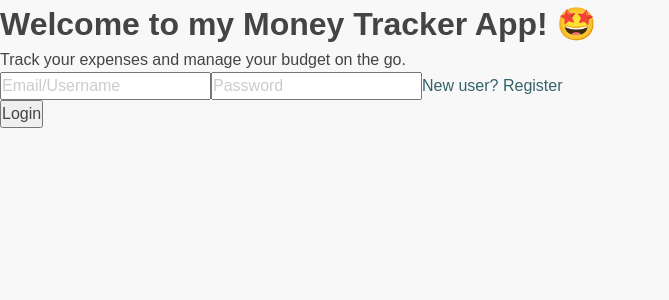
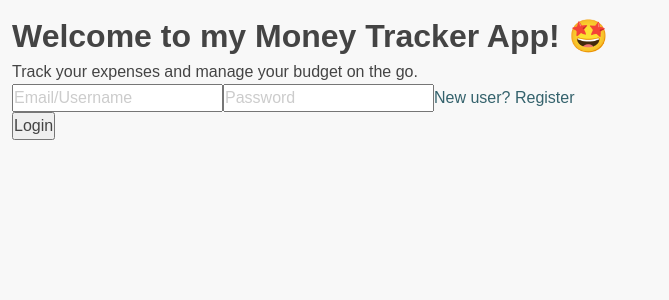
Before and after one commit to kNoCoding/MERN-Budget-Tracker, a React (Vite) app in the folder client/: page / in a window 1280 px wide. Shown: the top 300 px of the page, without its empty margins (0-669 px from the left). Built offline with nearby package versions, Linux system fonts and the light colour scheme.

Commit message:
Apply layout styling using the new layout global classes

```diff
--- a/client/src/components/ExpenseForm.jsx
+++ b/client/src/components/ExpenseForm.jsx
@@ -41,7 +41,7 @@ function ExpenseForm() {
     }
 
     return (
-        <div className='expense-form'>
+        <div className='expense-form main-layout'>
             <h1>{expenseId ? 'Update Expense' : 'Add Expense'}</h1>
 
             <form onSubmit={handleSubmit} >
--- a/client/src/pages/Dashboard.jsx
+++ b/client/src/pages/Dashboard.jsx
@@ -15,7 +15,7 @@ function Dashboard() {
     }, [dispatch])
 
     return (
-        <div>
+        <div className='main-layout'>
             <h1>This is the dashboard 🧮🪙</h1>
             <button onClick={() => navigate('/expense-form')}>Add Expense</button>
             <ExpenseList
--- a/client/src/pages/Home.jsx
+++ b/client/src/pages/Home.jsx
@@ -2,14 +2,14 @@ import AuthForm from "../components/AuthForm.jsx"
 
 function Home() {
     return (
-        <>
-            <div>
-                <h1>Welcome to my Money Tracker App! 🤩</h1>
-                <p>Track your expenses and manage your budget on the go.</p>
-            </div>
+        <div className="main-layout">
+
+            <h1>Welcome to my Money Tracker App! 🤩</h1>
+            <p>Track your expenses and manage your budget on the go.</p>
+
 
             <AuthForm />
-        </>
+        </div>
     )
 }
 
```
